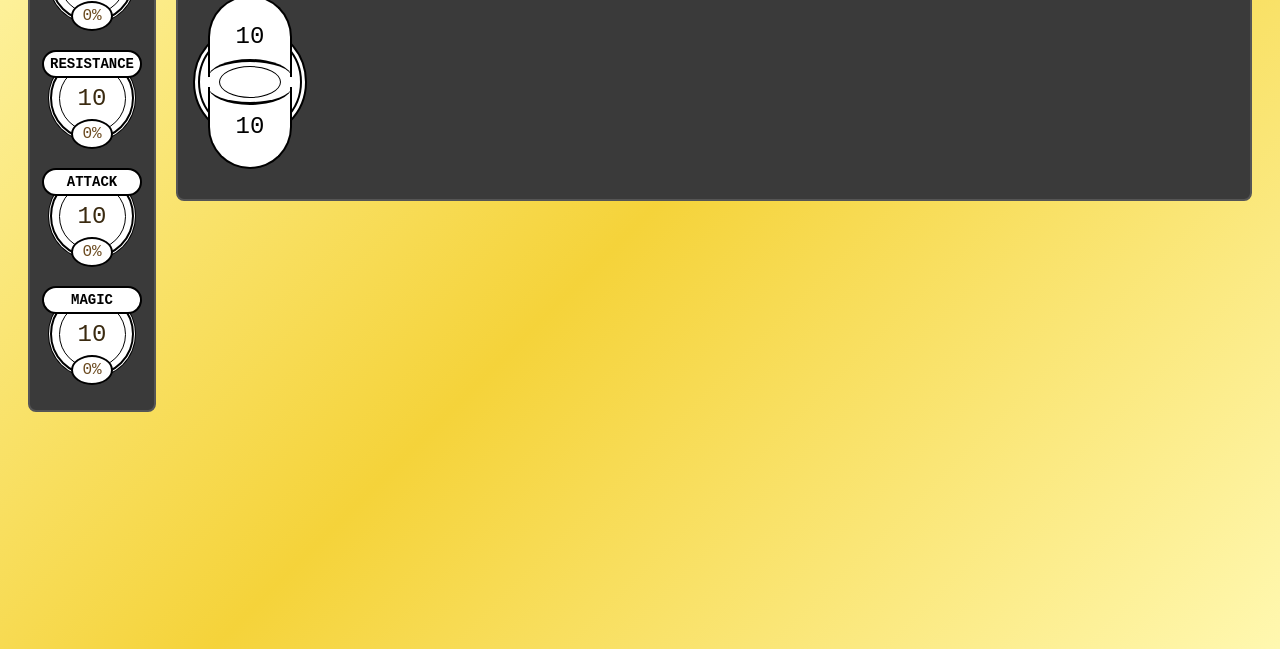
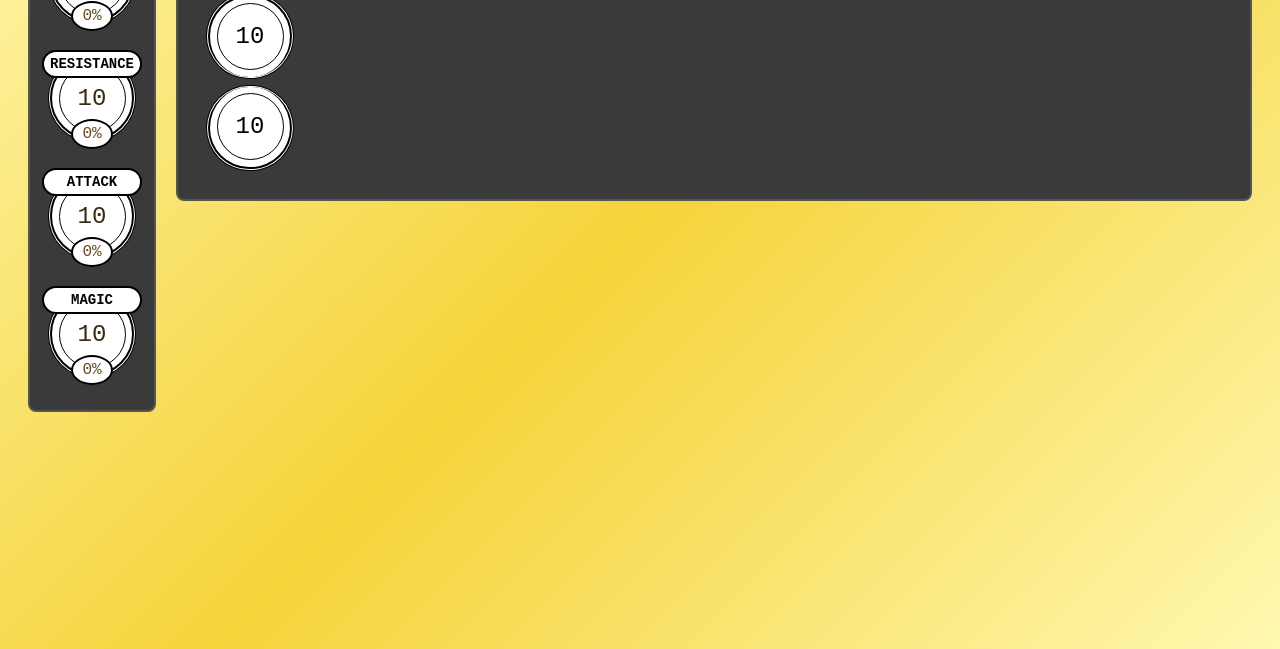
Before and after one commit to JJ-ed/SermikDND, a plain HTML site: page index.html in a window 1280 px wide. Shown: the part 207-856 px from the top of the page. Drawn offline with Linux system fonts and the light colour scheme.

Commit message:
Update designs

```diff
--- a/index.html
+++ b/index.html
@@ -16,7 +16,7 @@
                     <div class="stat-row">
                         <div class="stat-main">
                             <span class="stat-name">DEFENSE</span>
-                            <span class="stat-value">10</span>
+                            <input type="number" class="stat-value" value="0">
                         </div>
                         <span class="stat-bonus">0%</span>
                     </div>
@@ -53,7 +53,7 @@
                             <div class="incoming-damage-name output-item">
                                 <span class="incoming-damage-value">10</span>
                             </div>
-                            <div class="magic-circle"></div>
+                            <!-- <div class="magic-circle"></div> -->
                             <div class="percentage-dmg output-item">
                                 <span class="percentage-dmg-value">10</span>
                             </div>
--- a/style.css
+++ b/style.css
@@ -4,6 +4,12 @@ body {
     color: #ffffff;
     padding: 20px;
     min-height: 100vh;
+}
+
+input::-webkit-outer-spin-button,
+input::-webkit-inner-spin-button {
+  -webkit-appearance: none;
+  margin: 0;
 }
 
 .main-container {
@@ -85,6 +91,7 @@ body {
 
 .stat-value {
     font-size: 24px;
+    width: 30px;
     color: #3a2a10;
     text-align: center;
 }
@@ -120,91 +127,40 @@ body {
     color: #000000;
     background: #ffffff;
 }
+
 .incoming-damage-name, .percentage-dmg {
     width: 80px;
     height: 80px;
     border: 2px solid #000;
     margin: 10px;
+
+    box-shadow:
+    0 0 0 1px #ffffff,
+    0 0 0 2px #000000;
 }
 
 .incoming-damage-name {
     margin-bottom: 5px;
     position: relative;
-    z-index: 1;
-    border-radius: 999px 999px 0 0;
+    border-radius: 90px;
     border-bottom: none;
 }
 
-.incoming-damage-name::after {
+.incoming-damage-name::before, .percentage-dmg::before {
     content: "";
     position: absolute;
-    left: -2px;
-    right: -2px;
-    bottom: -75px;
-    height: 90px;
-    border-top: 3.5px solid #000;
-    border-radius: 50% 50% 0 0 / 20% 20% 0;
+    width: 65px;
+    height: 65px;
+    border: 1px solid #000000;
+    border-radius: 50%;
+    background: transparent;
 }
 
 .percentage-dmg {
     position: relative;
     z-index: 1;
-    border-radius: 0 0 999px 999px;
+    border-radius: 90px;
     border-top: none;
-}
-
-.percentage-dmg::before {
-    content: "";
-    position: absolute;
-    left: -2px;
-    right: -2px;
-    top: -75px;
-    height: 90px;
-    border-bottom: 3.5px solid #000;
-    border-radius: 0 0 50% 50% / 0 0 20% 20%;
-}
-
-.magic-circle {
-    position: absolute;
-    top: 30px;
-    left: -5.5px;
-    margin: 0;
-
-    width: 110px;
-    height: 110px;
-    border: 2px solid #000;
-    border-radius: 50%;
-    background-color: #ffffff;
-}
-
-.magic-circle::before {
-    content: "";
-    position: absolute;
-    width: 100px;
-    height: 100px;
-
-    border: 2px solid #000000;
-    border-radius: 50%;
-    background: transparent;
-
-    right: 3px;
-    top: 3px;
-}
-
-.magic-circle::after {
-    content: "";
-    position: absolute;
-    width: 60px;
-    height: 30px;
-
-    border: 1px solid #000000;
-    border-radius: 50%;
-    background: transparent;
-
-    right: 24px;
-    top: 39px;
-
-    z-index: 2;
 }
 
 .incoming-damage-value, .percentage-dmg-value {
```
Lines whose indentation alone changed are shown as unchanged.
